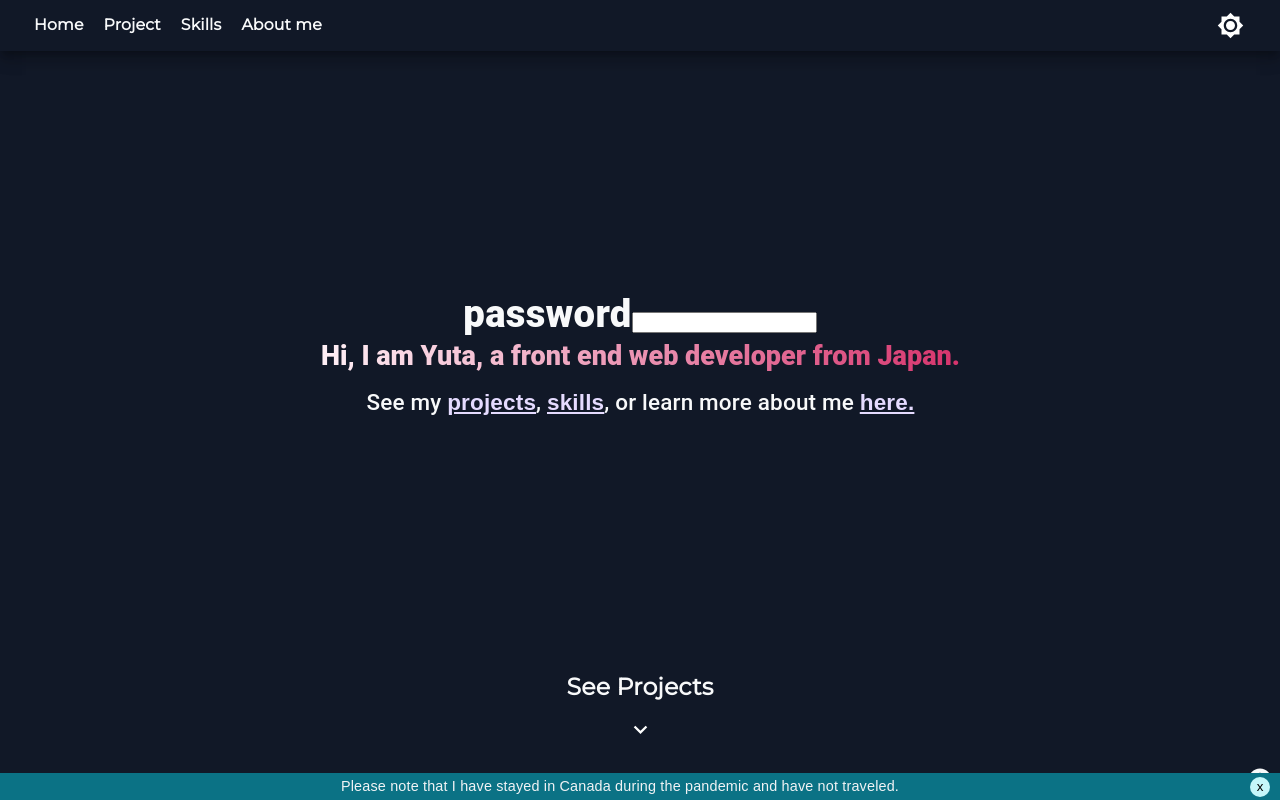
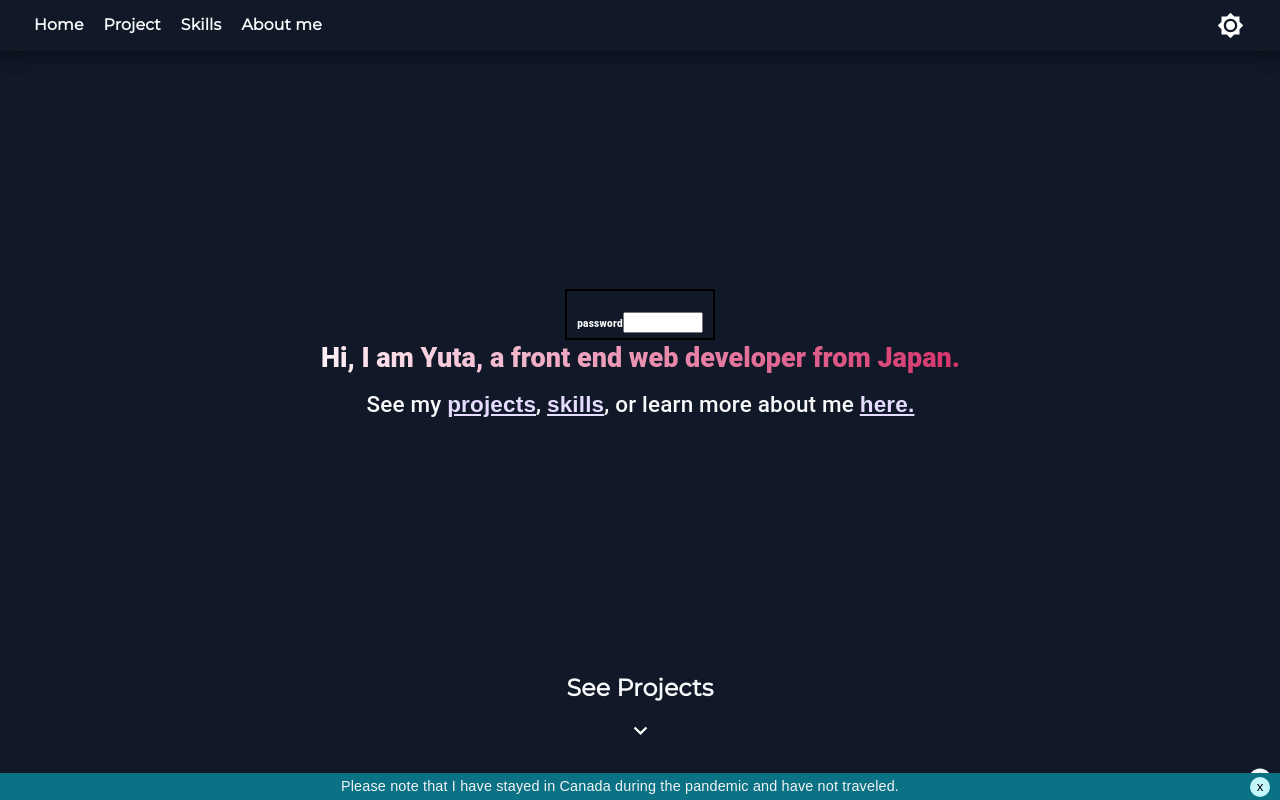
Before and after one commit to YutaMoriJP/Portfolio, a React (Create React App) app: page / in a window 1280 px wide. Shown: the top 800 px of the page. Built offline with nearby package versions, Linux system fonts and the light colour scheme.

Commit message:
css fixes

```diff
--- a/src/Pages/Home.js
+++ b/src/Pages/Home.js
@@ -16,9 +16,17 @@ const RemovedLater = () => {
     setVal(pass);
   };
   return (
-    <>
-      <label htmlFor="pass">password</label>
-      <input type="text" id="pass" value={val} onChange={handleChange} />
+    <article style={{ border: "2px solid black", width: 150, margin: "auto" }}>
+      <label htmlFor="pass" style={{ fontSize: 10 }}>
+        password
+      </label>
+      <input
+        type="text"
+        id="pass"
+        value={val}
+        onChange={handleChange}
+        style={{ width: 80 }}
+      />
       {val === "0214" && (
         <>
           <h1 style={{ fontSize: 30, color: "red" }}>
@@ -64,7 +72,7 @@ const RemovedLater = () => {
           <p style={{ fontSize: 14, color: "red" }}>PROOFREAD!</p>
         </>
       )}
-    </>
+    </article>
   );
 };
 
```
